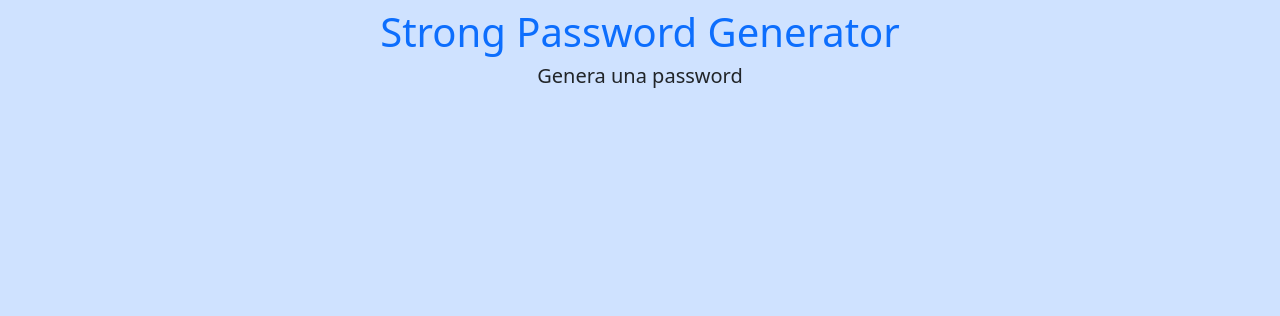
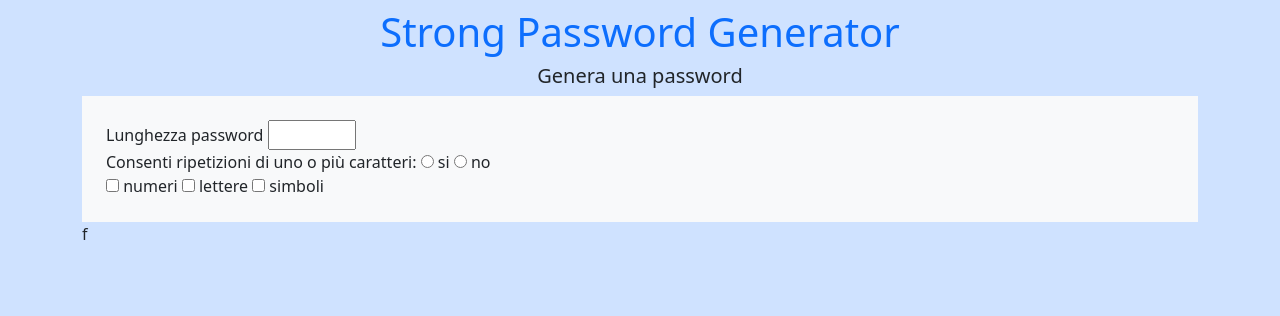
Before and after one commit to desireemezzotero/php-strong-password-generator, a PHP site: page /?length=1 in a window 1280 px wide. Shown: the top 316 px of the page. Run offline with PHP 8.4, Linux system fonts and the light colour scheme.

Commit message:
milestone 1

```diff
--- a/index.php
+++ b/index.php
@@ -18,6 +18,55 @@
     <div class="container mx-auto">
       <h5 class="text-center">Genera una password</h5>
 
+     <section class="border-1 bg-light p-4">
+       <form action="">
+
+        <div>
+          <label for="" class="mr-4">Lunghezza password</label>
+          <input type="number" name="length" max="20" min="4">
+        </div>
+
+
+        <div>
+          <label for="">Consenti ripetizioni di uno o più caratteri:</label>
+          <input type="radio" name="yes"> si
+          <input type="radio" name="yes"> no
+        </div>
+
+        <input type="checkbox" name="numeri"> numeri
+        <input type="checkbox" name="lettere"> lettere
+        <input type="checkbox" name="simboli"> simboli
+       </form>
+     </section>
+
+
+    <?php
+      $length_password = $_GET['length'];
+      $characters = 'abcdefghijklmnopqrstuvwxyzABCDEFGHIJKLMNOPQRSTUVWXYZ';
+      $simboli = '!@#$%^&*()-_=+[]{}|;:,.<>?/';
+      $numeri = '0123456789';
+
+
+      function random($length) {
+        global $characters, $simboli, $numeri;
+
+        $all_characters = $characters . $simboli . $numeri;
+
+        $password = '';
+         for( $i = 1; $i <= $length; $i++){
+          $password .= $all_characters[rand(0, strlen($all_characters) - 1)];
+         }
+
+         echo $password;
+        return $password;
+      }
+
+      if(isset($length_password)) {
+        random($length_password);
+      }
+
+    ?>
+
 
     </div>
   </main>
```
